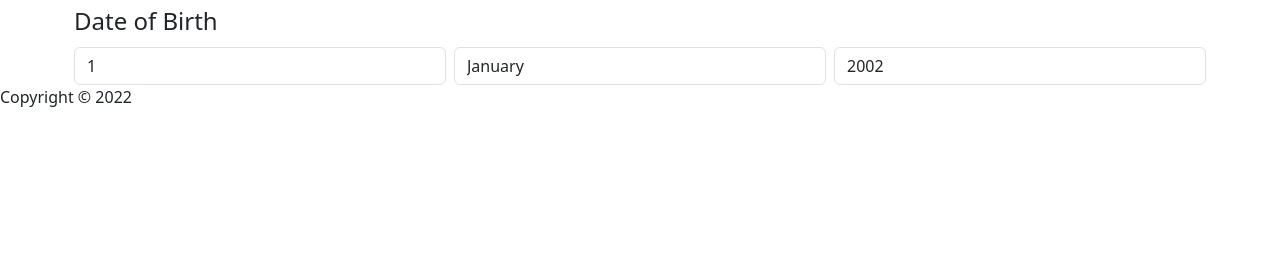
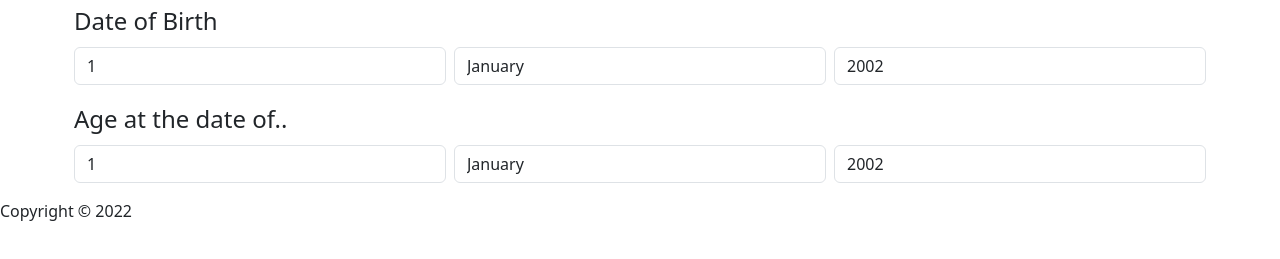
Before and after one commit to i-naeem/age-calculator, a website built with Vite: page index.html in a window 1280 px wide. Shown: the part 53-312 px from the top of the page. Built offline with nearby package versions, Linux system fonts and the light colour scheme.

Commit message:
:sparkles: Setup age-at section

```diff
--- a/index.html
+++ b/index.html
@@ -17,7 +17,7 @@
 
     <main>
       <form>
-        <section class="container-lg">
+        <section class="container-lg mb-3">
           <fieldset class="row">
             <div class="px-1">
               <legend>Date of Birth</legend>
@@ -59,9 +59,50 @@
           </fieldset>
         </section>
 
-        <section></section>
+        <section class="container-lg mb-3">
+          <fieldset class="row">
+            <div class="px-1">
+              <legend>Age at the date of..</legend>
+            </div>
+
+            <div class="col px-1">
+              <label class="visually-hidden" for="age-at-day"> Day </label>
+              <select name="day" id="age-at-day" class="form-control"></select>
+            </div>
+
+            <div class="col px-1">
+              <label class="visually-hidden" for="age-at-month"> Month </label>
+              <select name="month" id="age-at-month" class="form-control">
+                <option value="0" selected>January</option>
+                <option value="1">February</option>
+                <option value="2">March</option>
+                <option value="3">April</option>
+                <option value="4">May</option>
+                <option value="5">June</option>
+                <option value="6">July</option>
+                <option value="7">August</option>
+                <option value="8">September</option>
+                <option value="9">October</option>
+                <option value="10">November</option>
+                <option value="11">December</option>
+              </select>
+            </div>
+
+            <div class="col px-1">
+              <label class="visually-hidden" for="age-at-year">Year</label>
+              <input
+                class="form-control"
+                type="number"
+                id="age-at-year"
+                placeholder="Select your birth year"
+                value="2002"
+              />
+            </div>
+          </fieldset>
+        </section>
       </form>
     </main>
+
     <footer>Copyright &copy; 2022</footer>
     <script type="module" src="/main.js"></script>
   </body>
--- a/main.js
+++ b/main.js
@@ -27,3 +27,30 @@ dateOfBirthMonth.onchange = () => {
   const options = getDaysOptions(dateOfBirthYear.value, dateOfBirthMonth.value);
   populateDaysSelectElement(dateOfBirthDay, options, previousSelectedDay);
 };
+
+// Age at Section
+const ageAtYear = document.getElementById('age-at-year');
+const ageAtMonth = document.getElementById('age-at-month');
+const ageAtDay = document.getElementById('age-at-day');
+
+// Set the initial value for days
+document.addEventListener('DOMContentLoaded', () => {
+  const options = getDaysOptions(ageAtYear.value, ageAtMonth.value);
+  populateDaysSelectElement(ageAtDay, options, '1');
+});
+
+let previousSelectedAgeAtDay = ageAtDay.value;
+
+ageAtDay.onchange = (event) => {
+  previousSelectedAgeAtDay = ageAtDay.value;
+};
+
+ageAtYear.onchange = () => {
+  const options = getDaysOptions(ageAtYear.value, ageAtMonth.value);
+  populateDaysSelectElement(ageAtDay, options, previousSelectedAgeAtDay);
+};
+
+ageAtMonth.onchange = () => {
+  const options = getDaysOptions(ageAtYear.value, ageAtMonth.value);
+  populateDaysSelectElement(ageAtDay, options, previousSelectedAgeAtDay);
+};
```
